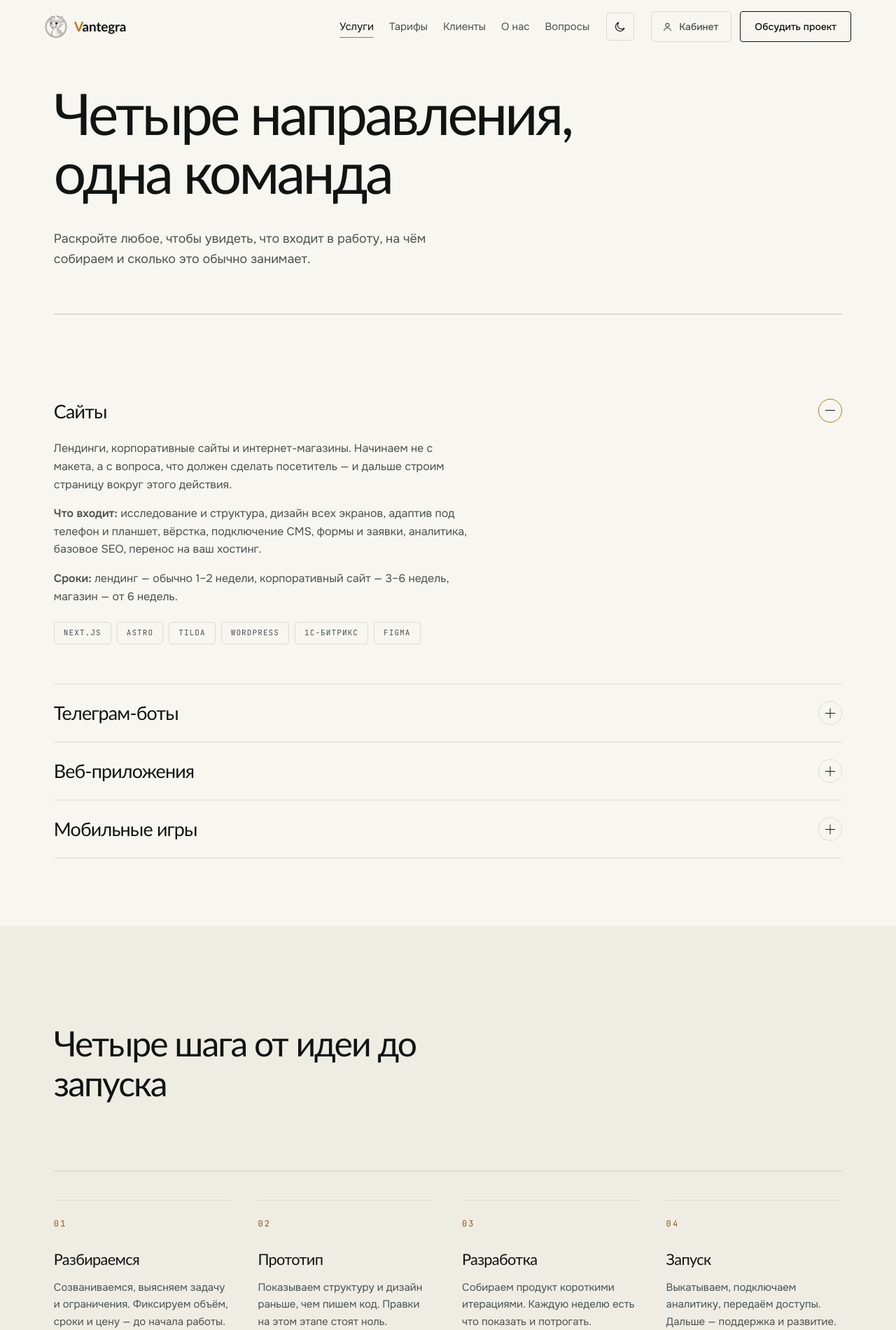
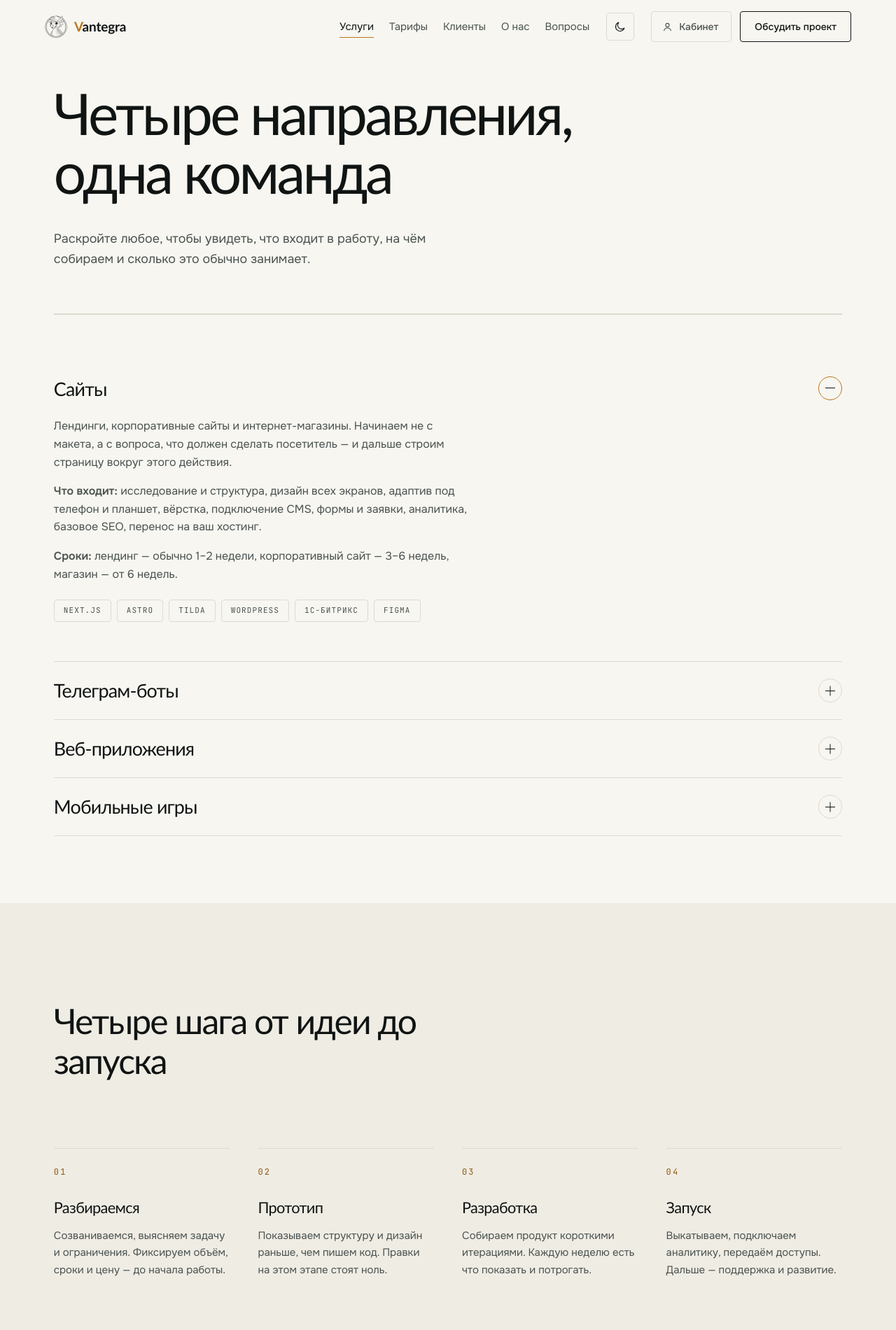
Before and after one commit to kidw3st/vantegra, a PHP site: page /services.html in a window 1280 px wide. Shown: the top 1901 px of the page at 70% size. Run offline with PHP 8.4, Linux system fonts and the light colour scheme; some web fonts are replaced.

Commit message:
Полировка на десктопе: центровка списков, витрина на широких экранах, одна линейка над шагами
Co-Authored-By: Claude Fable 5 <noreply@anthropic.com>

```diff
--- a/apps/marketing-site/services.html
+++ b/apps/marketing-site/services.html
@@ -142,10 +142,6 @@
       </div>
     </div>
 
-    <svg class="phero__rule" data-draw viewBox="0 0 1200 2" preserveAspectRatio="none" fill="none" aria-hidden="true" style="margin:0 0 40px">
-      <path pathLength="1" d="M0 1H1200" stroke="currentColor" stroke-width="2"/>
-    </svg>
-
     <ol class="steps">
       <li class="steps__item pop">
         <span class="steps__num">01</span>
--- a/apps/marketing-site/styles.css
+++ b/apps/marketing-site/styles.css
@@ -360,7 +360,7 @@ img { height: auto; }
 .phero {
   width: var(--shell);
   margin: 0 auto;
-  padding-bottom: var(--s-6);
+  padding-bottom: var(--s-5);
 }
 .phero__title {
   margin: 0 0 var(--s-4);
@@ -393,7 +393,7 @@ img { height: auto; }
   padding-inline: clamp(24px, 6vw, 120px);
   background: var(--paper-2);
 }
-.section--alt > * { max-width: 1320px; margin-inline: auto; }
+.section--alt > * { max-width: 1320px; margin-inline: auto !important; }
 .section--tight { padding-block: var(--s-6); }
 
 /* после заголовка страницы список начинается сразу: его верхняя линия —
@@ -750,12 +750,15 @@ img { height: auto; }
 
 .works {
   display: grid;
-  grid-template-columns: repeat(auto-fill, minmax(240px, 1fr));
+  grid-template-columns: repeat(auto-fill, minmax(280px, 1fr));
   gap: var(--s-4) var(--s-3);
   margin: 0;
   padding: 0;
   list-style: none;
 }
+
+.works--three { grid-template-columns: repeat(3, minmax(0, 1fr)); }
+@media (max-width: 900px) { .works--three { grid-template-columns: repeat(auto-fill, minmax(280px, 1fr)); } }
 
 .work { position: relative; }
 .work__btn {
```
